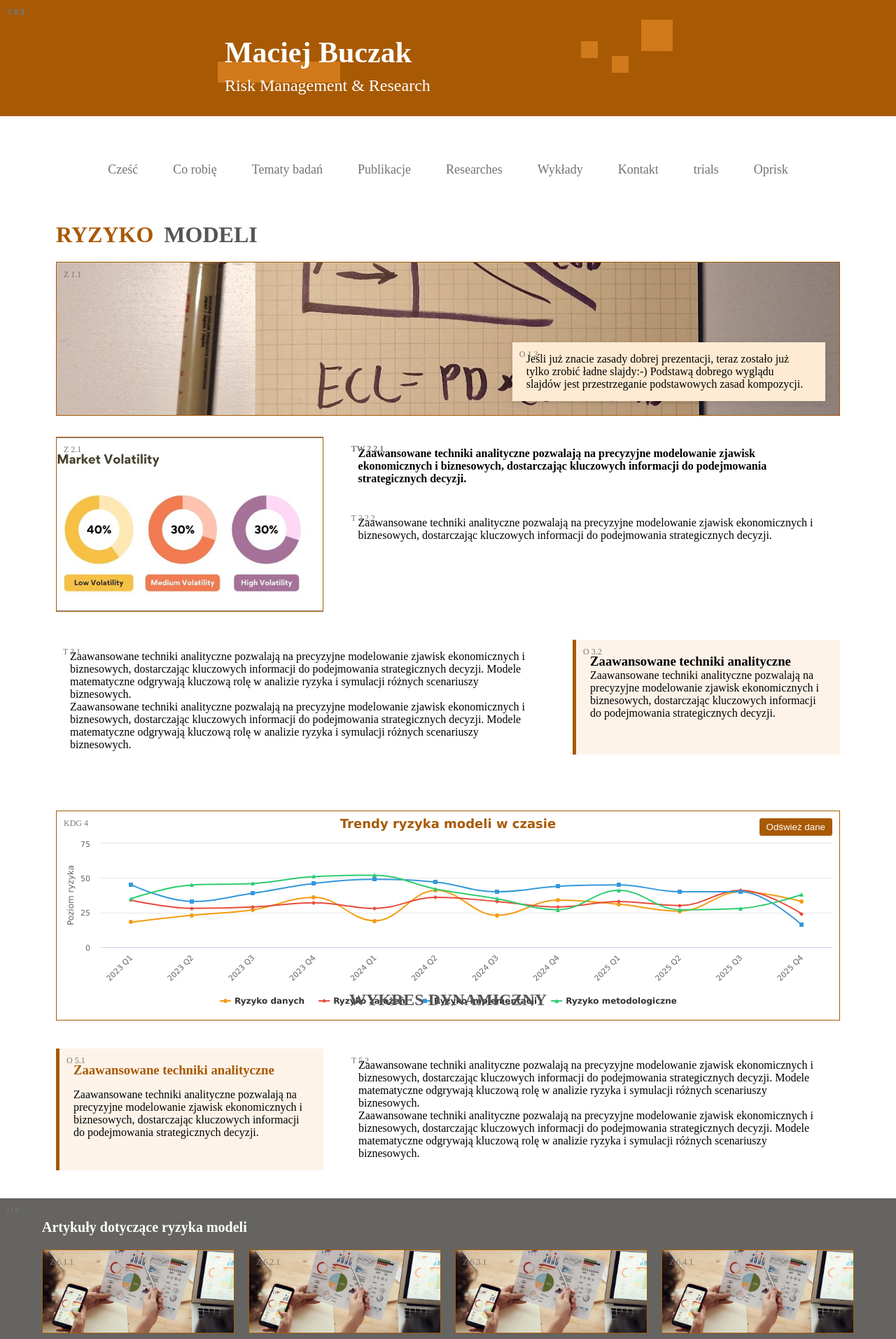
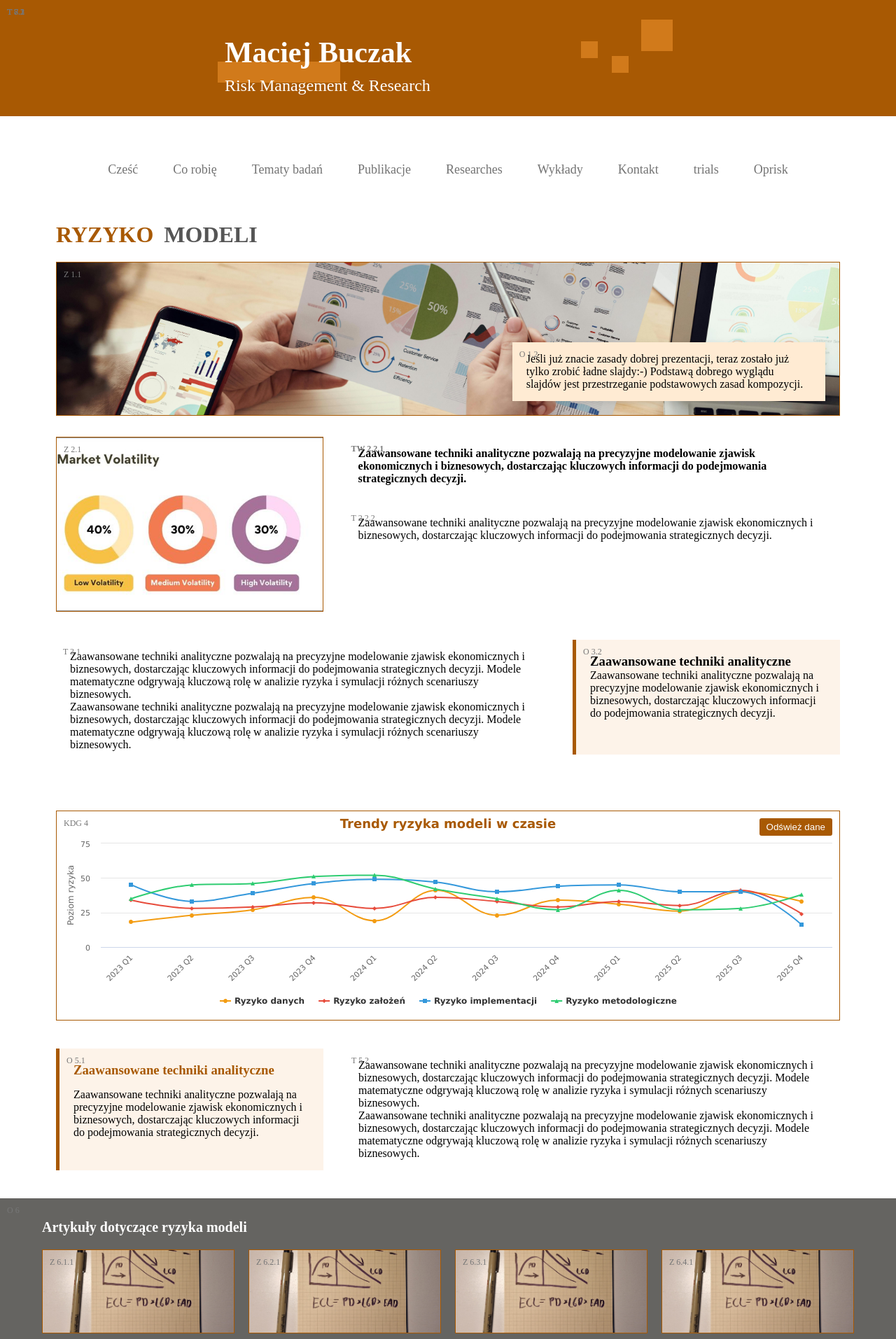
Before and after one commit to MaciejBuczak/risk-research, a Jekyll site: the page built from ryzmod.md, in a window 1280 px wide. Shown: the top 1913 px of the page at 70% size. Built offline with Jekyll 4.4.1, drawn with Linux system fonts in a browser that asks for light colours; some of the changed text lies outside the part shown.

Commit message:
Update ryzyko-modeli-layout.html

```diff
--- a/_layouts/ryzyko-modeli-layout.html
+++ b/_layouts/ryzyko-modeli-layout.html
@@ -758,7 +758,7 @@
         <!-- Główne zdjęcie Z 1.1 - POPRAWIONE -->
         <div class="ryzmod-main-image">
           <div class="ryzmod-object-id">Z 1.1</div>
-          <img src="/risk-research/assets/images/ECL-rys1.jpg" alt="Zdjęcie">
+          <img src="/risk-research/assets/images/ryzyko-modeli-main.jpg" alt="Zdjęcie">
           <!-- Napis O 1.2 na zdjęciu -->
           <div class="ryzmod-overlay-text">
             <div class="ryzmod-object-id">O 1.2</div>
@@ -811,7 +811,6 @@
         <div class="ryzmod-kdg-container">
           <div class="ryzmod-object-id">KDG 4</div>
           <div id="risk-chart" style="width: 100%; height: 100%;"></div>
-          <div class="ryzmod-kdg-title">WYKRES DYNAMICZNY</div>
 
           <script>
             document.addEventListener('DOMContentLoaded', function() {
@@ -1035,7 +1034,7 @@
       <div class="ryzmod-article-item">
         <div class="ryzmod-article-image">
           <div class="ryzmod-object-id">Z 6.1.1</div>
-          <img src="/risk-research/assets/images/ryzyko-modeli-main.jpg" alt="Artykuł 1">
+          <img src="/risk-research/assets/images/ECL-rys1.jpg" alt="Artykuł 1">
         </div>
         <div class="ryzmod-article-text">
           <div class="ryzmod-object-id">O 6.1.2</div>
@@ -1050,7 +1049,7 @@
       <div class="ryzmod-article-item">
         <div class="ryzmod-article-image">
           <div class="ryzmod-object-id">Z 6.2.1</div>
-          <img src="/risk-research/assets/images/ryzyko-modeli-main.jpg" alt="Artykuł 2">
+          <img src="/risk-research/assets/images/ECL-rys1.jpg" alt="Artykuł 2">
         </div>
         <div class="ryzmod-article-text">
           <div class="ryzmod-object-id">O 6.2.2</div>
@@ -1065,7 +1064,7 @@
       <div class="ryzmod-article-item">
         <div class="ryzmod-article-image">
           <div class="ryzmod-object-id">Z 6.3.1</div>
-          <img src="/risk-research/assets/images/ryzyko-modeli-main.jpg" alt="Artykuł 3">
+          <img src="/risk-research/assets/images/ECL-rys1.jpg" alt="Artykuł 3">
         </div>
         <div class="ryzmod-article-text">
           <div class="ryzmod-object-id">O 6.3.2</div>
@@ -1080,7 +1079,7 @@
       <div class="ryzmod-article-item">
         <div class="ryzmod-article-image">
           <div class="ryzmod-object-id">Z 6.4.1</div>
-          <img src="/risk-research/assets/images/ryzyko-modeli-main.jpg" alt="Artykuł 4">
+          <img src="/risk-research/assets/images/ECL-rys1.jpg" alt="Artykuł 4">
         </div>
         <div class="ryzmod-article-text">
           <div class="ryzmod-object-id">O 6.4.2</div>
@@ -1212,11 +1211,11 @@
         <!-- Cytat -->
         <div style="margin: 60px 0; position: relative;">
           <div class="ryzmod-object-id" style="margin-bottom: 10px; font-size: 12px; color: #777;">T 10</div>
-          <h3 style="color: #a85903; margin-bottom: 20px;">Ciekawa myśl</h3>
-          <blockquote style="font-style: italic; color: #a85903; font-size: 24px; border-left: none; padding-left: 0;">
+          <h2 style="color: #a85903; margin-bottom: 20px;">Ciekawa myśl</h2>
+          <blockquote style="font-style: italic; color: #a85903; font-size: 26px; border-left: none; padding-left: 0;">
             "Ryzyko modeli to bardzo złożony problem. Nie zawsze da się ten problem rozwiązać"
           </blockquote>
-          <p style="color: #a85903; margin-top: 10px;">Victor Hugo</p>
+          <p style="color: #a85903; margin-top: 10px; font-size: 24px;">Victor Hugo</p>
         </div>
       </div> <!-- zamknięcie ostatniego kontenera -->
     </section>
@@ -1238,16 +1237,13 @@
         <!-- Boks prawy - szary -->
         <div style="flex: 1; background-color: #cc903e; color: white; padding: 20px; position: relative;">
           <div class="ryzmod-object-id" style="position: absolute; top: 10px; left: 10px; font-size: 12px; color: #ccc;">O 11.2</div>
-          <h3 style="margin-bottom: 15px; font-size: 23px; color: white;">Czy warto to analizować?</h3>
-          <p style="color: white;">Zaawansowane techniki analityczne pozwalają na precyzyjne modelowanie zjawisk ekonomicznych i biznesowych, dostarczając kluczowych informacji do podejmowania strategicznych decyzji.
+          <h3 style="margin-bottom: 15px; font-size: 26px; color: white;">Czy warto to analizować?</h3>
+          <p style="font-size: 22px; color: white;">Zaawansowane techniki analityczne pozwalają na precyzyjne modelowanie zjawisk ekonomicznych i biznesowych, dostarczając kluczowych informacji do podejmowania strategicznych decyzji.
           Zaawansowane techniki analityczne pozwalają na precyzyjne modelowanie zjawisk ekonomicznych i biznesowych, dostarczając kluczowych informacji do podejmowania strategicznych decyzji.
             Zaawansowane techniki analityczne pozwalają na precyzyjne modelowanie zjawisk ekonomicznych i biznesowych, dostarczając kluczowych informacji do podejmowania strategicznych decyzji.
             Zaawansowane techniki analityczne pozwalają na precyzyjne modelowanie zjawisk ekonomicznych i biznesowych, dostarczając kluczowych informacji do podejmowania strategicznych decyzji.
-          Zaawansowane techniki analityczne pozwalają na precyzyjne modelowanie zjawisk ekonomicznych i biznesowych, dostarczając kluczowych informacji do podejmowania strategicznych decyzji.
-          Zaawansowane techniki analityczne pozwalają na precyzyjne modelowanie zjawisk ekonomicznych i biznesowych, dostarczając kluczowych informacji do podejmowania strategicznych decyzji.
-          Zaawansowane techniki analityczne pozwalają na precyzyjne modelowanie zjawisk ekonomicznych i biznesowych, dostarczając kluczowych informacji do podejmowania strategicznych decyzji.
           Zaawansowane techniki analityczne pozwalają na precyzyjne modelowanie zjawisk ekonomicznych i biznesowych, dostarczając kluczowych informacji do podejmowania strategicznych decyzji.</p>
-          <p style="color: white;">Zaawansowane techniki analityczne pozwalają na precyzyjne modelowanie zjawisk ekonomicznych i biznesowych.</p>
+          <p style="font-size: 22px;color: white;">Zaawansowane techniki analityczne pozwalają na precyzyjne modelowanie zjawisk ekonomicznych i biznesowych.</p>
         </div>
       </div>
 
@@ -1258,19 +1254,17 @@
 
 
   <!-- Sekcja O 12 -->
- <div class="ryzmod-container">
+<div class="ryzmod-container">
   <div class="model-cards-container">
     <!-- Pierwszy obiekt -->
     <div class="model-card">
       <div class="model-icon-container">
-        <div class="model-icon">
-          <!-- Prosty, statyczny kwadrat z wykresem słupkowym -->
-          <div class="icon-chart">
-            <div class="chart-bar bar1"></div>
-            <div class="chart-bar bar2"></div>
-            <div class="chart-bar bar3"></div>
-          </div>
-        </div>
+        <!-- Prosty wykres słupkowy -->
+        <svg width="40" height="40" viewBox="0 0 40 40">
+          <rect x="8" y="20" width="6" height="12" fill="#a85903" />
+          <rect x="17" y="10" width="6" height="22" fill="#a85903" />
+          <rect x="26" y="16" width="6" height="16" fill="#a85903" />
+        </svg>
       </div>
       <h3 class="model-title">Model Risk</h3>
       <p class="model-description">
@@ -1281,12 +1275,14 @@
     <!-- Drugi obiekt -->
     <div class="model-card">
       <div class="model-icon-container model-icon-brown-bg">
-        <div class="model-icon">
-          <!-- Prosty, statyczny kwadrat z filmem -->
-          <div class="icon-assessment">
-            <div class="film-strip"></div>
-          </div>
-        </div>
+        <!-- Ikona filmu/taśmy filmowej -->
+        <svg width="40" height="40" viewBox="0 0 40 40">
+          <rect x="10" y="10" width="20" height="20" stroke="white" stroke-width="2" fill="none" />
+          <rect x="14" y="14" width="4" height="4" fill="white" />
+          <rect x="22" y="14" width="4" height="4" fill="white" />
+          <rect x="14" y="22" width="4" height="4" fill="white" />
+          <rect x="22" y="22" width="4" height="4" fill="white" />
+        </svg>
       </div>
       <h3 class="model-title">Holistic Model Assessment</h3>
       <p class="model-description">
@@ -1297,14 +1293,10 @@
     <!-- Trzeci obiekt -->
     <div class="model-card">
       <div class="model-icon-container">
-        <div class="model-icon">
-          <!-- Prosty, statyczny symbol walidacji (znaczek wyboru) -->
-          <div class="icon-validation">
-            <div class="check-container">
-              <div class="check-frame"></div>
-            </div>
-          </div>
-        </div>
+        <!-- Prosta ikona kwadratu (walidacja) -->
+        <svg width="40" height="40" viewBox="0 0 40 40">
+          <rect x="12" y="12" width="16" height="16" stroke="#a85903" stroke-width="2" fill="none" />
+        </svg>
       </div>
       <h3 class="model-title">Model Validation</h3>
       <p class="model-description">
@@ -1350,96 +1342,6 @@
     background-color: #a85903;
   }
 
-  .model-icon {
-    width: 40px;
-    height: 40px;
-    display: flex;
-    justify-content: center;
-    align-items: center;
-  }
-
-  /* Ikona wykresu dla Model Risk */
-  .icon-chart {
-    width: 30px;
-    height: 30px;
-    display: flex;
-    justify-content: space-between;
-    align-items: flex-end;
-  }
-
-  .chart-bar {
-    width: 6px;
-    background-color: #a85903;
-    border-radius: 1px;
-  }
-
-  .bar1 {
-    height: 12px;
-  }
-
-  .bar2 {
-    height: 20px;
-  }
-
-  .bar3 {
-    height: 16px;
-  }
-
-  /* Ikona taśmy filmowej dla Holistic Model Assessment */
-  .icon-assessment {
-    width: 30px;
-    height: 30px;
-    position: relative;
-  }
-
-  .film-strip {
-    width: 24px;
-    height: 24px;
-    border: 3px solid white;
-    position: relative;
-  }
-
-  .film-strip:before, .film-strip:after {
-    content: "";
-    position: absolute;
-    left: 5px;
-    width: 4px;
-    height: 4px;
-    background-color: white;
-    border-radius: 1px;
-  }
-
-  .film-strip:before {
-    top: 5px;
-  }
-
-  .film-strip:after {
-    bottom: 5px;
-  }
-
-  /* Ikona walidacji dla Model Validation */
-  .icon-validation {
-    width: 30px;
-    height: 30px;
-    display: flex;
-    justify-content: center;
-    align-items: center;
-  }
-
-  .check-container {
-    width: 30px;
-    height: 30px;
-    display: flex;
-    justify-content: center;
-    align-items: center;
-  }
-
-  .check-frame {
-    width: 24px;
-    height: 24px;
-    border: 3px solid #a85903;
-  }
-
   .model-title {
     color: #a85903;
     font-size: 20px;
@@ -1466,7 +1368,6 @@
     }
   }
 </style>
-
 
 
 
```
